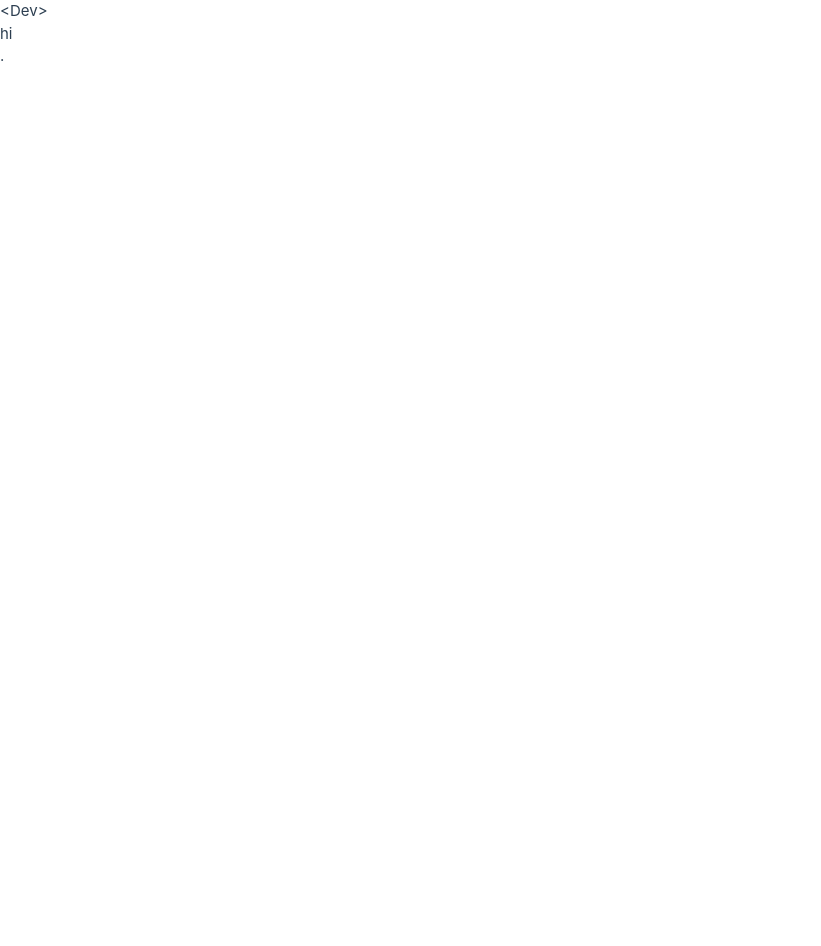
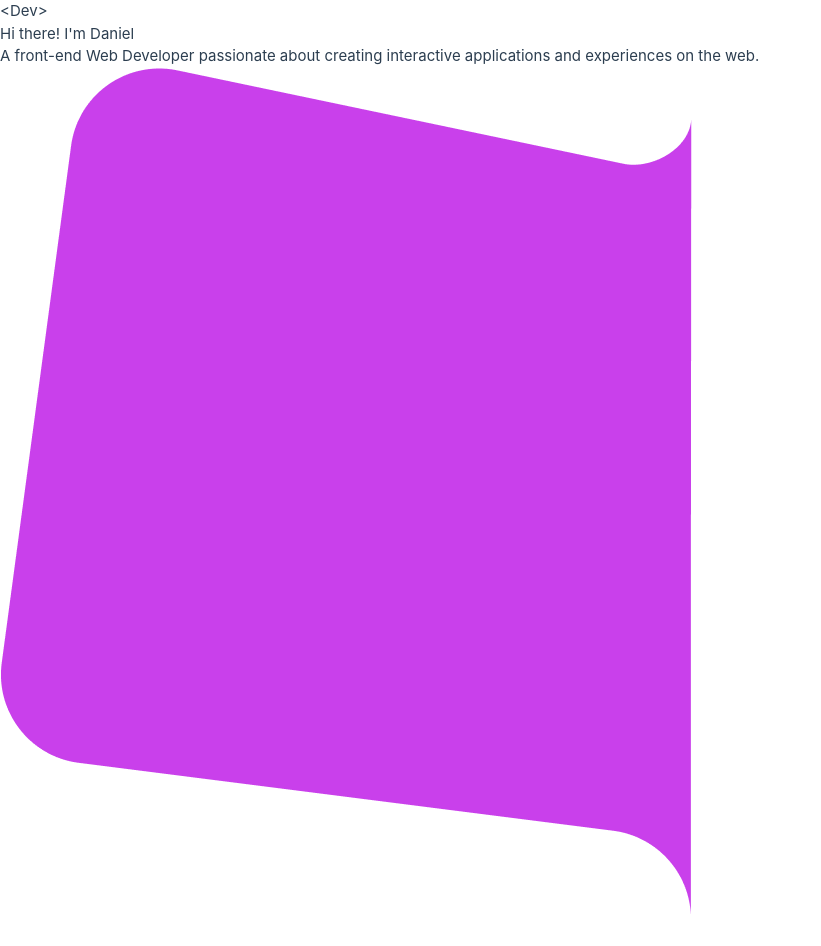
Before and after one commit to DanielCM2001/Portfolio-WebsiteV2, a Vue app: page / in a window 1280 px wide. Shown: the whole page, without its empty margins (0-821 px from the left). Before the commit the page ends 800 px from the top, so only its background shows below. Built offline with nearby package versions, Linux system fonts and the light colour scheme.

Commit message:
Update Banner

```diff
--- a/src/assets/base.css
+++ b/src/assets/base.css
@@ -4,7 +4,7 @@
   --vt-c-white-soft: #f8f8f8;
   --vt-c-white-mute: #f2f2f2;
 
-  --vt-c-black: #181818;
+  --vt-c-black: #151517;
   --vt-c-black-soft: #222222;
   --vt-c-black-mute: #282828;
 
--- a/src/assets/main.css
+++ b/src/assets/main.css
@@ -5,9 +5,8 @@
 
 #app {
   //max-width: 1280px;
+  //padding: 2rem;
   margin: 0 auto;
-  //padding: 2rem;
-
   font-weight: normal;
 }
 
--- a/src/components/Banner.vue
+++ b/src/components/Banner.vue
@@ -1,19 +1,22 @@
-<!-- <template>
-  <div class="bg-gray-800 text-3xl min-h-screen">
-    <div class="bg-gray-900 flex justify-center items-center">hi</div>
-  </div>
-</template>
- -->
-
 <template>
-  <div
-    class="bg-gray-800 text-3xl min-h-screen flex justify-center items-center"
-  >
+  <div class="min-h-screen flex justify-center items-center">
     <div
-      class="flex justify-center items-center bg-gray-900 w-full flex-col md:flex-row"
+      class="flex justify-center items-center w-full flex-col md:flex-row space-y-20"
     >
-      <div class="w-1/2 bg-gray-500">hi</div>
-      <div class="w-1/2 bg-gray-600">.</div>
+      <div class="w-full lg:w-2/3">
+        <h1 class="text-5xl">Hi there! I'm Daniel</h1>
+        <p class="text-2xl">
+          A front-end Web Developer passionate about creating interactive
+          applications and experiences on the web.
+        </p>
+      </div>
+      <div class="w-full lg:w-1/3 flex justify-end">
+        <img
+          src="../assets/img/BannerRectangle.png"
+          alt="Banner image"
+          class="w-full max-w-lg w-80"
+        />
+      </div>
     </div>
   </div>
 </template>
```
Also changed, not shown: src/assets/img/BannerRectangle.png (added).
